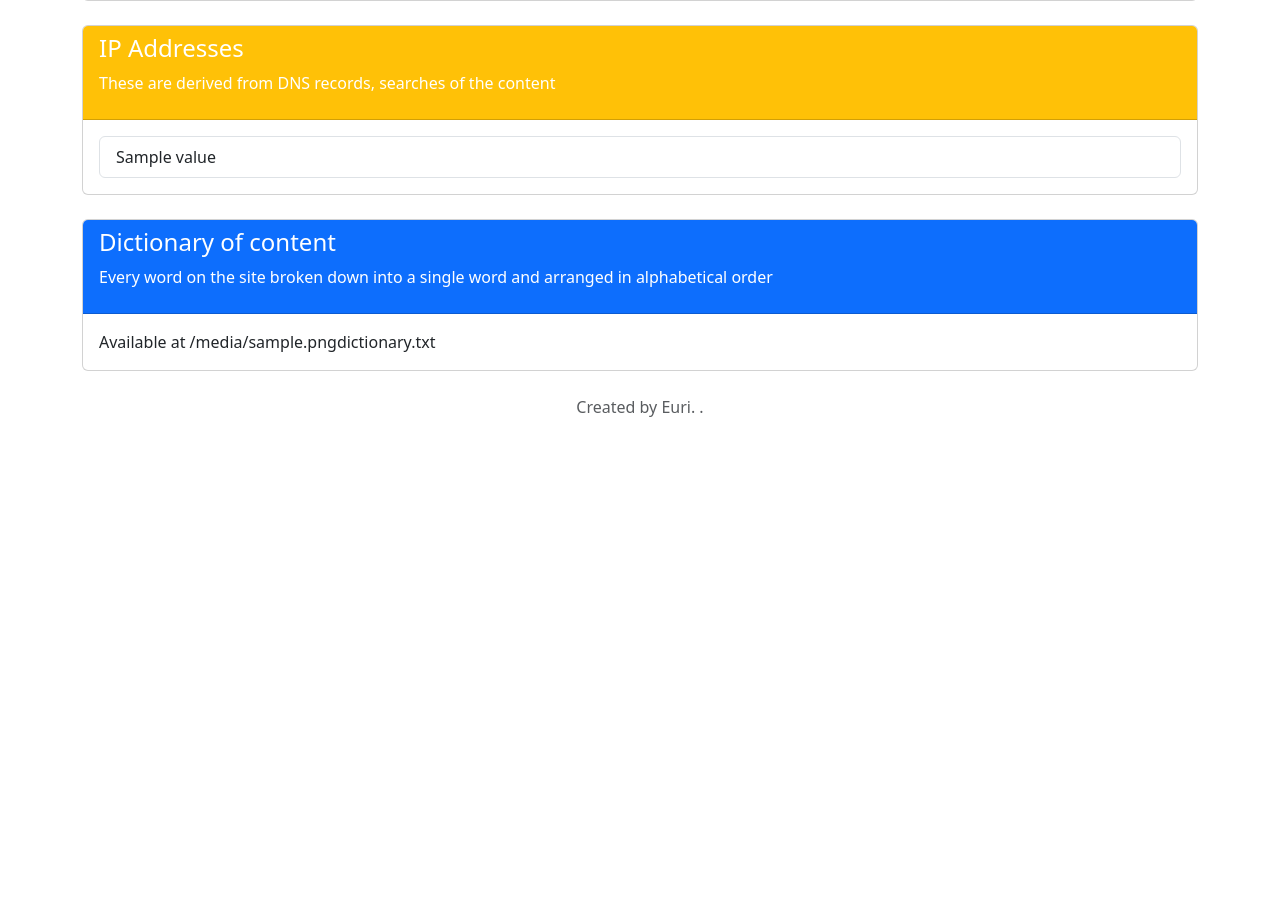
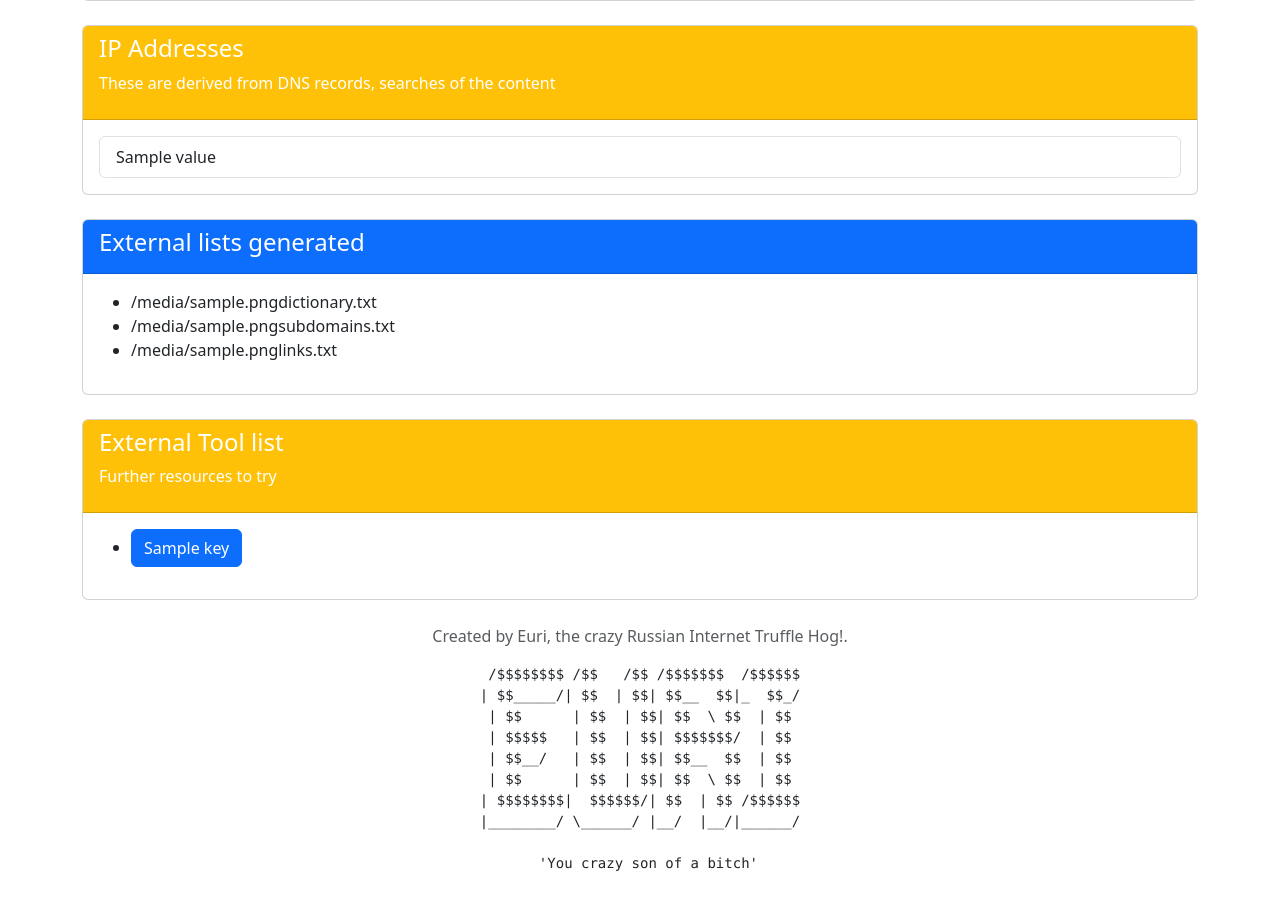
Before and after one commit to maxproton/Euri, a Python web app: template template/standard_report.html in a window 1280 px wide. Shown: the part 2558-3477 px from the top of the page. Before the commit the page ends 2975 px from the top, so only its background shows below. Run offline with Jinja, Linux system fonts and the light colour scheme; the template is opened without the code that fills it: most values are stand-ins (such as "Sample title", 1, 10 or a date in 2020).

Commit message:
Adding subdomain export to list

```diff
--- a/module_report.py
+++ b/module_report.py
@@ -7,7 +7,7 @@ def generate_summary(data, domain):
     env = Environment(loader=FileSystemLoader('.'))
     template = env.get_template('template/standard_report.html')
     current_time = datetime.now()
-    formatted_time = current_time.strftime("%Y%m%d%H%M%S")
+    formatted_time = current_time.strftime("%Y%m%d")
     data['file_name'] = f"reports/{domain}-{formatted_time}-"
     output = template.render(data)
     with open(f"reports/{domain}-{formatted_time}-report-standard.html", 'w') as f:
@@ -19,6 +19,10 @@ def generate_summary(data, domain):
 
     with open(f"reports/{domain}-{formatted_time}-links.txt", "w") as file:
         for item in data['links']['live']:
+            file.write(f"{item}\n")
+
+    with open(f"reports/{domain}-{formatted_time}-subdomains.txt", "w") as file:
+        for item in data['sub_domains']['new']:
             file.write(f"{item}\n")
 
     return f"reports/{domain}-{formatted_time}-report-standard.html"
--- a/template/standard_report.html
+++ b/template/standard_report.html
@@ -260,21 +260,48 @@
         {% endif %}
         <div class="card mb-4">
             <div class="card-header bg-primary text-white">
-                <h4 class="card-title">Dictionary of content</h4>
-                <p>Every word on the site broken down into a single word and arranged in alphabetical order</p>
+                <h4 class="card-title">External lists generated</h4>
             </div>
             <div class="card-body">
-                Available at {{ file_name }}dictionary.txt
+                <ul>
+                    <li>{{ file_name }}dictionary.txt</li>
+                    <li>{{ file_name }}subdomains.txt</li>
+                    <li>{{ file_name }}links.txt</li>
+                </ul>
+            </div>
+        </div>
+        <div class="card mb-4">
+            <div class="card-header bg-warning text-white">
+                <h4 class="card-title">External Tool list</h4>
+                <p>Further resources to try</p>
+            </div>
+            <div class="card-body">
+                <ul>
+                    {% for key, value in external.items() %}
+                        <li><a href="{{ value }}" class="btn btn-primary" target="_blank">{{ key }}</a></li>
+                    {% endfor %}
+                </ul>
             </div>
         </div>
         <!-- Footer -->
         <footer class="text-center mt-4">
-            <p class="text-muted">Created by Euri. .</p>
+            <p class="text-muted">Created by Euri, the crazy Russian Internet Truffle Hog!.</p>
+            <pre>
+ /$$$$$$$$ /$$   /$$ /$$$$$$$  /$$$$$$
+| $$_____/| $$  | $$| $$__  $$|_  $$_/
+| $$      | $$  | $$| $$  \ $$  | $$
+| $$$$$   | $$  | $$| $$$$$$$/  | $$
+| $$__/   | $$  | $$| $$__  $$  | $$
+| $$      | $$  | $$| $$  \ $$  | $$
+| $$$$$$$$|  $$$$$$/| $$  | $$ /$$$$$$
+|________/ \______/ |__/  |__/|______/
+
+  'You crazy son of a bitch'
+            </pre>
         </footer>
     </div>
 
     <script>
-        // Populate the report date dynamically
         document.getElementById('reportDate').textContent = new Date().toLocaleString();
     </script>
 </body>
```
Also changed, not shown: helper.py (added, +23 -0 lines), main.py (+3 -5 lines), module_content_analysis.py (+4 -3 lines), module_pages.py (+7 -3 lines).
